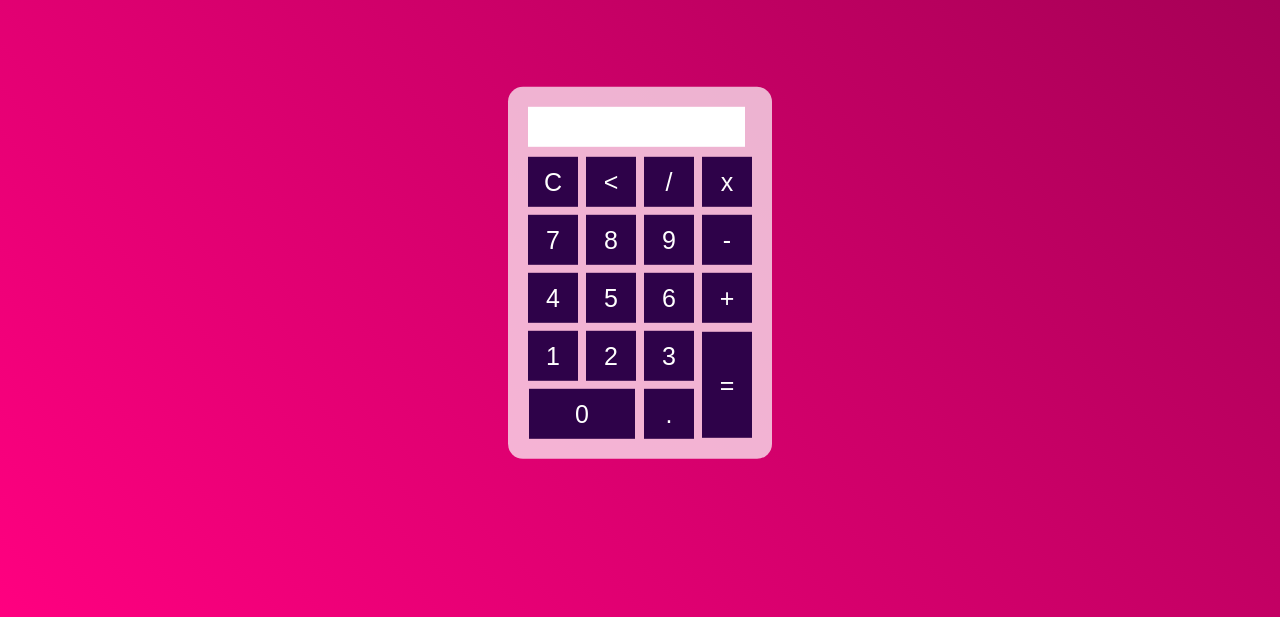
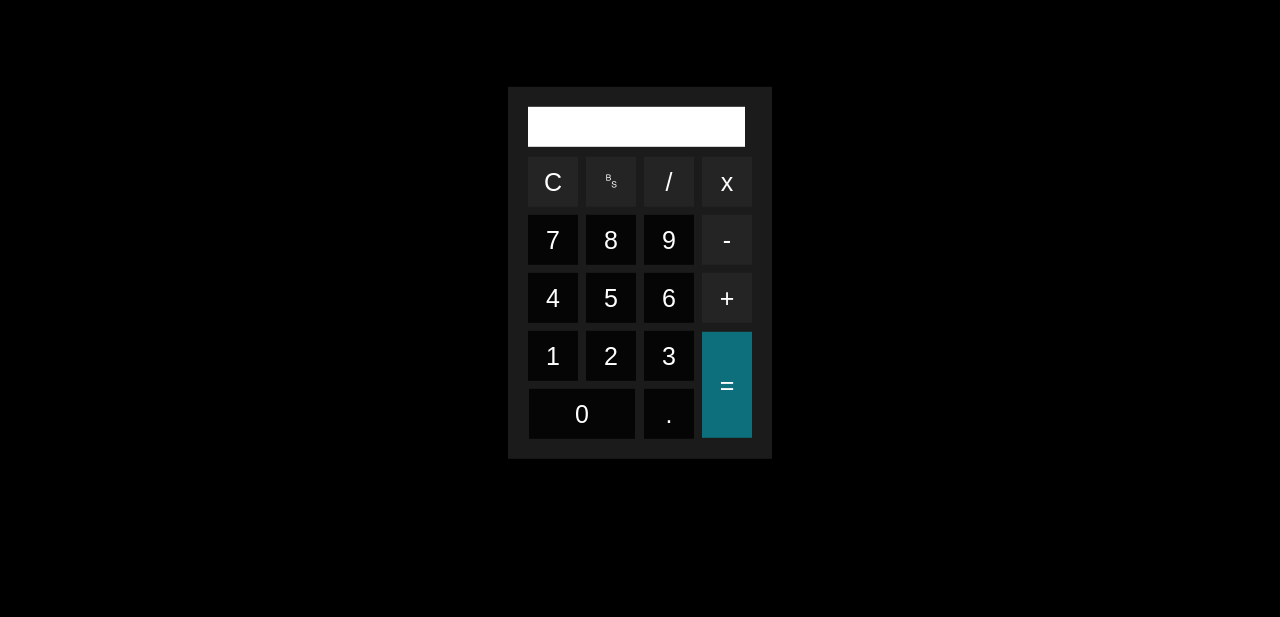
Before and after one commit to wesley-azevedo/calculadora-sem-eval, a plain HTML site: page index.html in a window 1280 px wide. Shown: the part 183-800 px from the top of the page. Drawn offline with Linux system fonts and the light colour scheme; files whose address does not match are found by name.

Commit message:
alteracao do css para ficar parecido com o 'dark mode' da calculadora do windows

```diff
--- a/index.html
+++ b/index.html
@@ -18,32 +18,32 @@
             <p id="resultado"></p>
             <table>
                 <tr>
-                    <td><button class="botao" onclick="clean()">C</button></td>
-                    <td><button class="botao" onclick="back()">&lt</button></td>
-                    <td><button class="botao" onclick="insert('/')">/</button></td>
-                    <td><button class="botao" onclick="insert('*')">x</button></td>
+                    <td><button class="botaoOperacao" onclick="clean()">C</button></td>
+                    <td><button class="botaoOperacao" onclick="back()">&#9224</button></td>
+                    <td><button class="botaoOperacao" onclick="insert('/')">/</button></td>
+                    <td><button class="botaoOperacao" onclick="insert('*')">x</button></td>
                 </tr>
                 <tr>
-                    <td><button class="botao" onclick="insert('7')">7</button></td>
-                    <td><button class="botao" onclick="insert('8')">8</button></td>
-                    <td><button class="botao" onclick="insert('9')">9</button></td>
-                    <td><button class="botao" onclick="insert('-')">-</button></td>
+                    <td><button class="botaoNumero" onclick="insert('7')">7</button></td>
+                    <td><button class="botaoNumero" onclick="insert('8')">8</button></td>
+                    <td><button class="botaoNumero" onclick="insert('9')">9</button></td>
+                    <td><button class="botaoOperacao" onclick="insert('-')">-</button></td>
                 </tr>
                 <tr>
-                    <td><button class="botao" onclick="insert('4')">4</button></td>
-                    <td><button class="botao" onclick="insert('5')">5</button></td>
-                    <td><button class="botao" onclick="insert('6')">6</button></td>
-                    <td><button class="botao" onclick="insert('+')">+</button></td>
+                    <td><button class="botaoNumero" onclick="insert('4')">4</button></td>
+                    <td><button class="botaoNumero" onclick="insert('5')">5</button></td>
+                    <td><button class="botaoNumero" onclick="insert('6')">6</button></td>
+                    <td><button class="botaoOperacao" onclick="insert('+')">+</button></td>
                 </tr>
                 <tr>
-                    <td><button class="botao" onclick="insert('1')">1</button></td>
-                    <td><button class="botao" onclick="insert('2')">2</button></td>
-                    <td><button class="botao" onclick="insert('3')">3</button></td>
-                    <td rowspan="2"><button class="botao" style="height: 106px" onclick="calcular()">=</button></td>
+                    <td><button class="botaoNumero" onclick="insert('1')">1</button></td>
+                    <td><button class="botaoNumero" onclick="insert('2')">2</button></td>
+                    <td><button class="botaoNumero" onclick="insert('3')">3</button></td>
+                    <td rowspan="2"><button class="botaoIgual" style="height: 106px" onclick="calcular()">=</button></td>
                 </tr>
                 <tr>
-                    <td colspan="2"><button class="botao" style="width: 106px;" onclick="insert('0')">0</button></td>
-                    <td><button class="botao" onclick="insert('.')">.</button></td>
+                    <td colspan="2"><button class="botaoNumero" style="width: 106px;" onclick="insert('0')">0</button></td>
+                    <td><button class="botaoNumero" onclick="insert('.')">.</button></td>
                 </tr>
             </table>
         </div>
--- a/style.css
+++ b/style.css
@@ -3,7 +3,7 @@
     padding: 0;
 }
 .fundo{
-    background-image: linear-gradient(45deg, #FF0080, #9e0052);
+    background-color: black;
     height: 100vh;
     color: white;
     font-family: Arial, Helvetica, sans-serif;
@@ -11,14 +11,12 @@
 }
 .calculadora{
     position: absolute;
-    background-color: aliceblue;
-    background-color: rgba(255, 255, 255, 0.7);
+    background-color: rgb(27, 27, 27);
     top: 50%;
     left: 50%;
     color: black;
     transform: translate(-50%,-35%);
     font-family: Arial, Helvetica, sans-serif;
-    border-radius: 15px;
     padding: 15px;
 }
 .logodigitalcollege {
@@ -28,8 +26,8 @@
     padding: 20px;
     width: 200px;
 }
-.botao{
-    background-color: #2E0249;
+.botaoNumero{
+    background-color: #050505;
     width: 50px;
     height: 50px;
     font-size: 25px;
@@ -38,8 +36,34 @@
     color: white;
     margin: 3px;
 }
-.botao:hover{
-    background-color: #160124;
+.botaoOperacao{
+    background-color: #242424;
+    width: 50px;
+    height: 50px;
+    font-size: 25px;
+    cursor: pointer;
+    border: none;
+    color: white;
+    margin: 3px;
+}
+.botaoIgual{
+    background-color: #0d6f7c;
+    width: 50px;
+    height: 50px;
+    font-size: 25px;
+    cursor: pointer;
+    border: none;
+    color: white;
+    margin: 3px;
+}
+.botaoNumero:hover{
+    background-color: #a8a8a8;
+}
+.botaoOperacao:hover{
+    background-color: #a8a8a8;
+}
+.botaoIgual:hover{
+    background-color: #118fa0;
 }
 #resultado{
     background-color: white;
```
Also changed, not shown: logo_digital_college.png.
